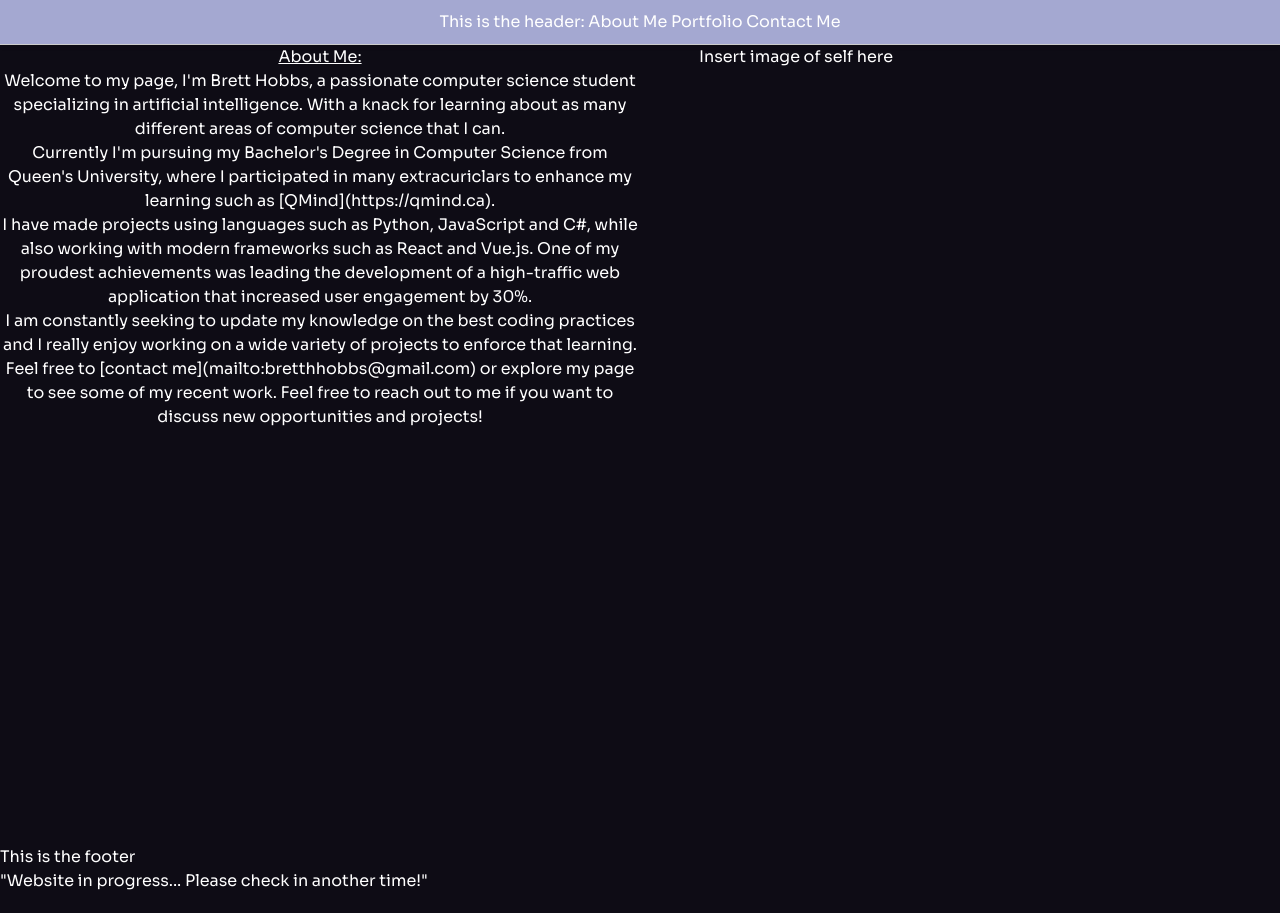
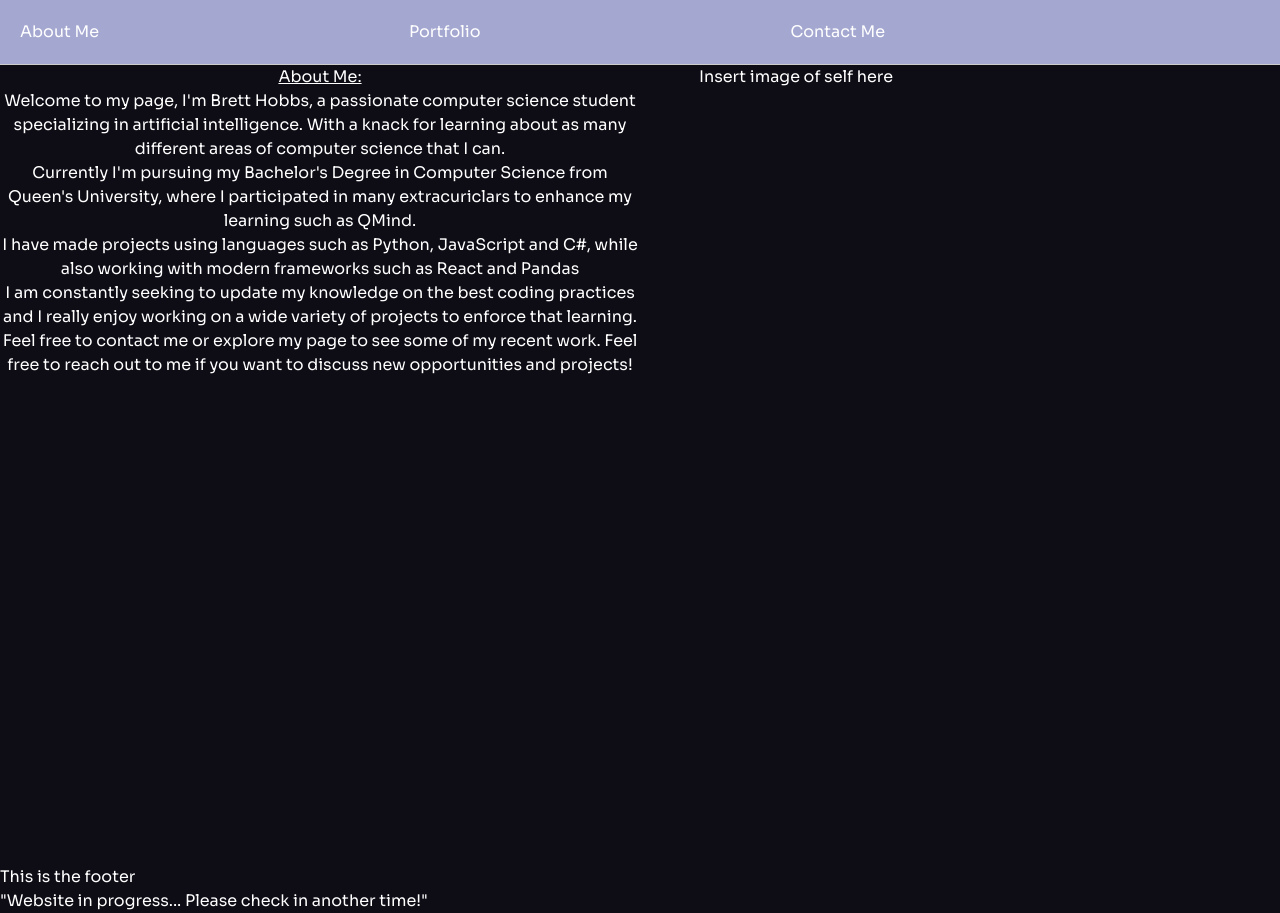
Before and after one commit to BrettTheHobbit/BrettTheHobbit.github.io, a React (Vite) app: page / in a window 1280 px wide. Built offline with nearby package versions, Linux system fonts and the light colour scheme.

Commit message:
[UPDATE] - Foundation of linking pages together

```diff
--- a/src/App.jsx
+++ b/src/App.jsx
@@ -18,13 +18,13 @@ const App = () => {
           <h2><u>About Me:</u></h2>
           <p>Welcome to my page, I'm Brett Hobbs, a passionate computer science student specializing in artificial intelligence. With a knack for learning about as many different areas of computer science that I can.</p>
 
-          <p>Currently I'm pursuing my Bachelor's Degree in Computer Science from Queen's University, where I participated in many extracuriclars to enhance my learning such as [QMind](https://qmind.ca). </p>
+          <p>Currently I'm pursuing my Bachelor's Degree in Computer Science from Queen's University, where I participated in many extracuriclars to enhance my learning such as <a href="https://qmind.ca">QMind</a>. </p>
 
-          <p>I have made projects using languages such as Python, JavaScript and C#, while also working with modern frameworks such as React and Vue.js. One of my proudest achievements was leading the development of a high-traffic web application that increased user engagement by 30%.</p>
+          <p>I have made projects using languages such as Python, JavaScript and C#, while also working with modern frameworks such as React and Pandas</p>
 
           <p>I am constantly seeking to update my knowledge on the best coding practices and I really enjoy working on a wide variety of projects to enforce that learning.</p>
 
-          <p>Feel free to [contact me](mailto:bretthhobbs@gmail.com) or explore my page to see some of my recent work. Feel free to reach out to me if you want to discuss new opportunities and projects!</p>
+          <p>Feel free to <a href="/contact">contact me</a> or explore my page to see some of my <a href="/portfolio">recent work</a>. Feel free to reach out to me if you want to discuss new opportunities and projects!</p>
         </div>
         <div className="columns-2" align="center">
           <p>Insert image of self here</p>
--- a/src/components/Header.css
+++ b/src/components/Header.css
@@ -9,3 +9,12 @@
     box-shadow: 0 2px 4px rgba(0,0,0,0.1);
     text-align: center;
 }
+
+.navigation {
+    list-style-type: none;
+    display: flex;
+    padding: 0;
+    margin: 10px;
+    gap: 25%;
+    offset: 10%;
+}
--- a/src/components/Header.jsx
+++ b/src/components/Header.jsx
@@ -1,10 +1,17 @@
 import React from 'react';
 import './Header.css';
+import { Link } from 'react-router-dom';
 
 const Header = () => {
   return (
     <div className='Header'>
-      <h1>This is the header:  About Me   Portfolio   Contact Me</h1>
+      <nav>
+        <ul className="navigation">
+          <li><Link to="/">About Me</Link></li>
+          <li><Link to="/portfolio">Portfolio</Link></li>
+          <li><Link to="/contact">Contact Me</Link></li>
+        </ul>
+      </nav>
     </div>
   )
 }
```
Also changed, not shown: src/contact.css (added), src/contact.jsx (added), src/portfolio.css (added), src/portfolio.jsx (added).
